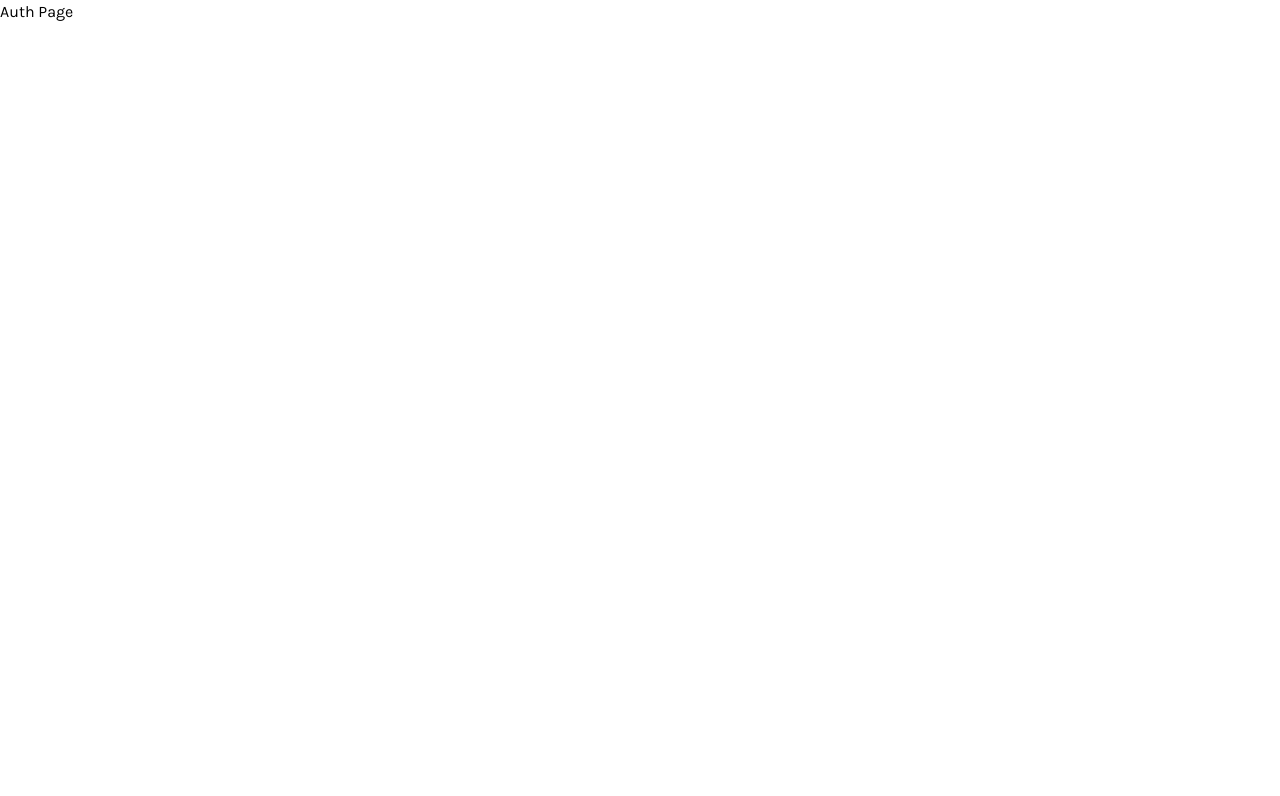
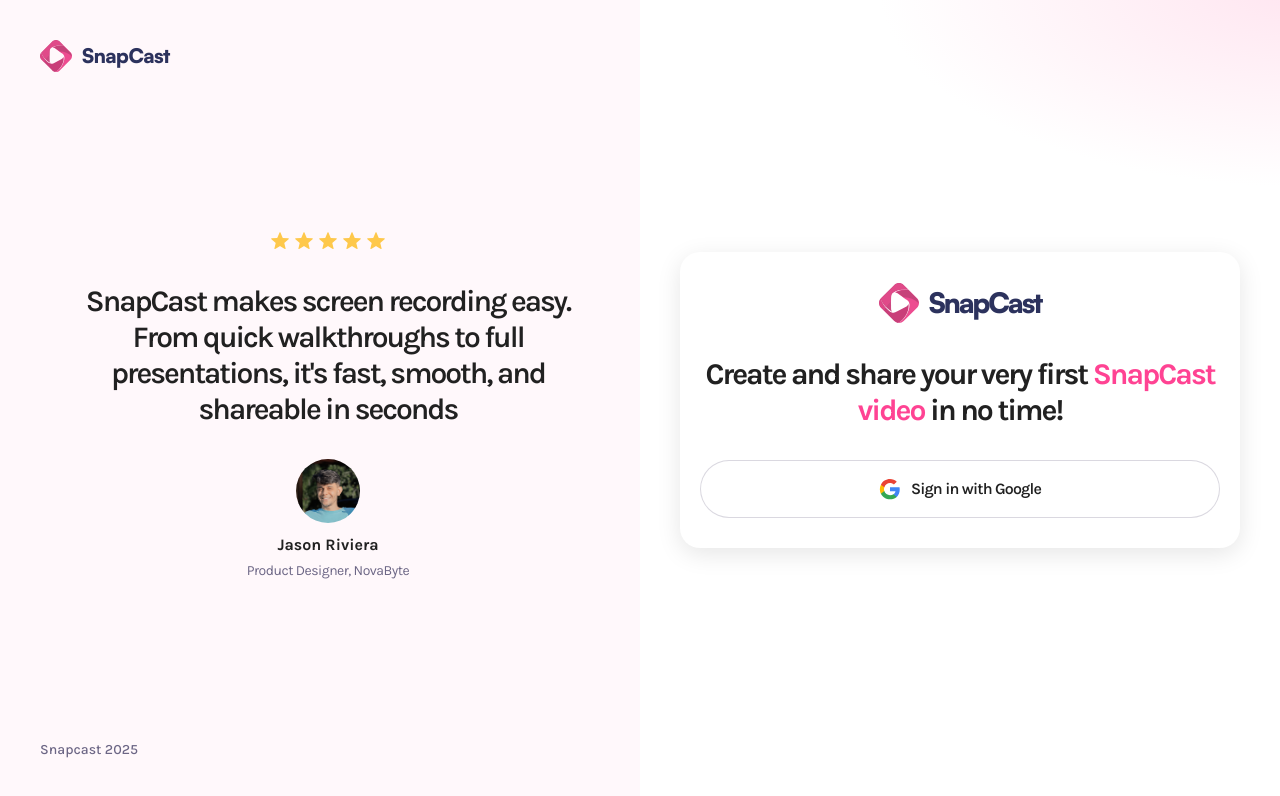
Before and after one commit to KaziAmin110/video_sharing, a Next.js app: page /sign-in in a window 1280 px wide. Shown: the top 796 px of the page. Built offline with nearby package versions, Linux system fonts and the light colour scheme.

Commit message:
Added Auth UI

```diff
--- a/app/(auth)/sign-in/page.tsx
+++ b/app/(auth)/sign-in/page.tsx
@@ -1,9 +1,78 @@
-import React from 'react'
+import Link from "next/link";
+import Image from "next/image";
 
 const Page = () => {
   return (
-    <div>Auth Page</div>
-  )
-}
+    <main className="sign-in">
+      <aside className="testimonial">
+        <Link href="/">
+          <Image
+            src="/assets/icons/logo.svg"
+            alt="Logo"
+            width={32}
+            height={32}
+          />
+          <h1>SnapCast</h1>
+        </Link>
+        <div className="description">
+          <section>
+            <figure>
+              {Array.from({ length: 5 }).map((_, index) => (
+                <Image
+                  src="/assets/icons/star.svg"
+                  alt="Start"
+                  width={20}
+                  height={20}
+                  key={index}
+                />
+              ))}
+            </figure>
+            <p>
+              SnapCast makes screen recording easy. From quick walkthroughs to
+              full presentations, it&apos;s fast, smooth, and shareable in
+              seconds
+            </p>
+            <article>
+              <Image
+                src="/assets/images/jason.png"
+                alt="Jason"
+                width={64}
+                height={64}
+                className="rounded-full"
+              />
+              <div>
+                <h2>Jason Riviera</h2>
+                <p>Product Designer, NovaByte</p>
+              </div>
+            </article>
+          </section>
+        </div>
+        <p>Snapcast {new Date().getFullYear()}</p>
+      </aside>
+      <aside className="google-sign-in">
+        <section>
+          <Link href="/">
+            <Image
+              src="/assets/icons/logo.svg"
+              alt="Logo"
+              width={40}
+              height={40}
+            />
+            <h1>SnapCast</h1>
+          </Link>
+          <p>
+            Create and share your very first <span>SnapCast video</span> in no
+            time!
+          </p>
+          <button>
+            <Image src="/assets/icons/google.svg" alt="Google" width={22} height={22} />
+            <span>Sign in with Google</span>
+          </button>
+        </section>
+      </aside>
+      <div className="overlay"/>
+    </main>
+  );
+};
 
-export default Page
+export default Page;
```
